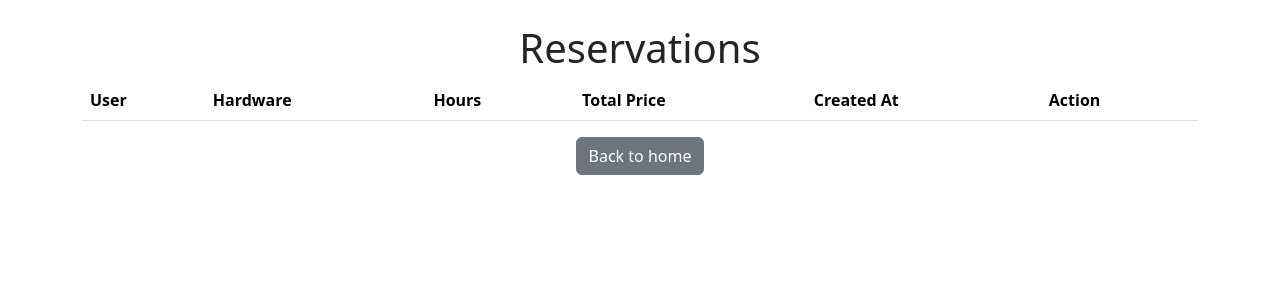
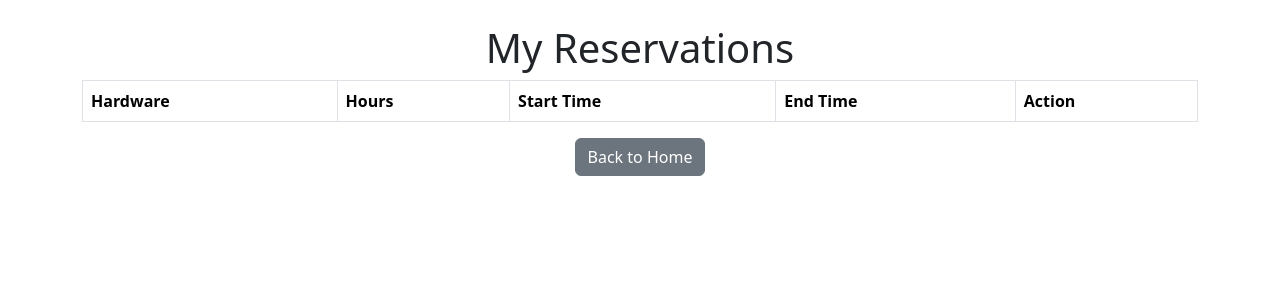
Before and after one commit to braca112/hardware-testing-platform, a Flask app: page /reservations in a window 1280 px wide. Shown: the part 104-404 px from the top of the page. Run offline with Flask 3, Linux system fonts and the light colour scheme; a user stored in the database is signed in; lists and menus that the app fills with data are empty.

Commit message:
Updated reservations.html to show start_time and end_time

```diff
--- a/templates/reservations.html
+++ b/templates/reservations.html
@@ -1,7 +1,7 @@
 <!DOCTYPE html>
 <html>
 <head>
-    <title>Reservations</title>
+    <title>My Reservations</title>
     <link href="https://cdn.jsdelivr.net/npm/bootstrap@5.3.3/dist/css/bootstrap.min.css" rel="stylesheet">
 </head>
 <body class="container mt-5">
@@ -19,7 +19,7 @@
             </div>
         </div>
     </nav>
-    <h1 class="text-center">Reservations</h1>
+    <h1 class="text-center">My Reservations</h1>
     {% with messages = get_flashed_messages(with_categories=true) %}
         {% if messages %}
             {% for category, message in messages %}
@@ -30,28 +30,26 @@
             {% endfor %}
         {% endif %}
     {% endwith %}
-    <table class="table table-striped">
+    <table class="table table-striped table-bordered">
         <thead>
             <tr>
-                <th>User</th>
                 <th>Hardware</th>
                 <th>Hours</th>
-                <th>Total Price</th>
-                <th>Created At</th>
+                <th>Start Time</th>
+                <th>End Time</th>
                 <th>Action</th>
             </tr>
         </thead>
         <tbody>
             {% for reservation in reservations %}
             <tr>
-                    <td>{{ reservation.user.username }}</td>
                 <td>{{ reservation.hardware.name }}</td>
                 <td>{{ reservation.hours }}</td>
-                    <td>${{ (reservation.hardware.price * reservation.hours) | round(2) }}</td>
-                    <td>{{ reservation.created_at.strftime('%Y-%m-%d %H:%M:%S') }}</td>
+                <td>{{ reservation.start_time.strftime('%Y-%m-%d %H:%M:%S') }}</td>
+                <td>{{ reservation.end_time.strftime('%Y-%m-%d %H:%M:%S') }}</td>
                 <td>
-                        <form method="POST" action="{{ url_for('cancel_reservation', reservation_id=reservation.id) }}" style="display:inline;">
-                            <button type="submit" class="btn btn-sm btn-danger">Cancel</button>
+                    <form action="{{ url_for('cancel_reservation', reservation_id=reservation.id) }}" method="POST" style="display:inline;">
+                        <button type="submit" class="btn btn-sm btn-danger" onclick="return confirm('Are you sure you want to cancel this reservation?');">Cancel</button>
                     </form>
                 </td>
             </tr>
@@ -59,7 +57,7 @@
         </tbody>
     </table>
     <div class="text-center">
-        <a href="/" class="btn btn-secondary">Back to home</a>
+        <a href="{{ url_for('home') }}" class="btn btn-secondary">Back to Home</a>
     </div>
     <script src="https://cdn.jsdelivr.net/npm/bootstrap@5.3.3/dist/js/bootstrap.bundle.min.js"></script>
 </body>
```
Lines whose indentation alone changed are shown as unchanged.
